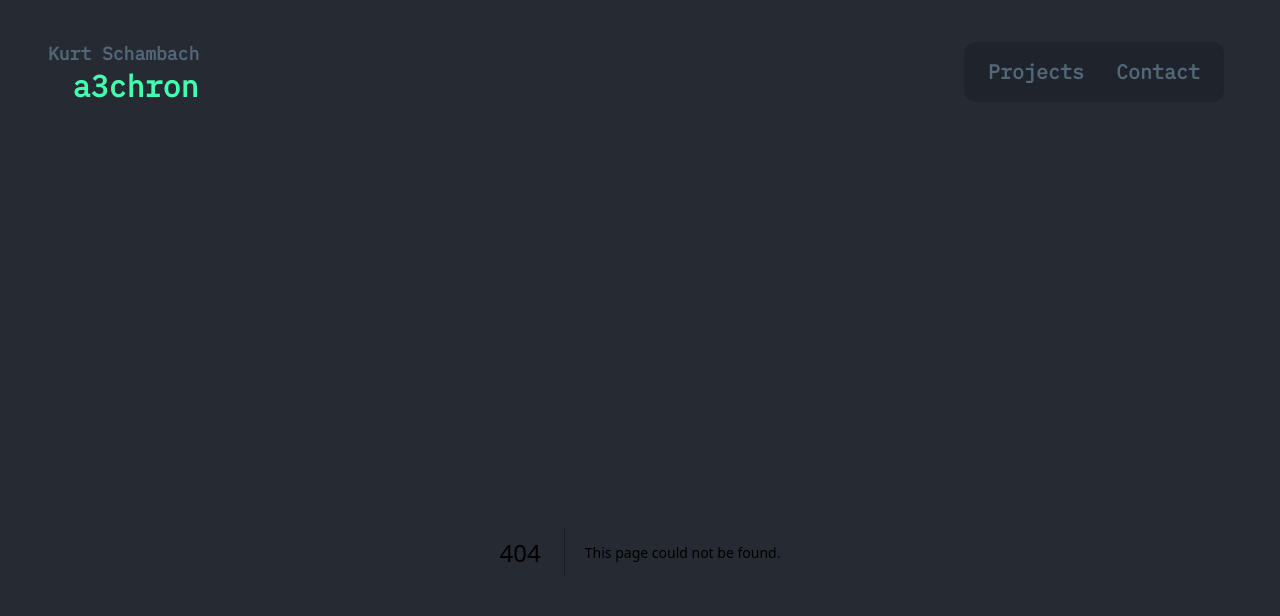
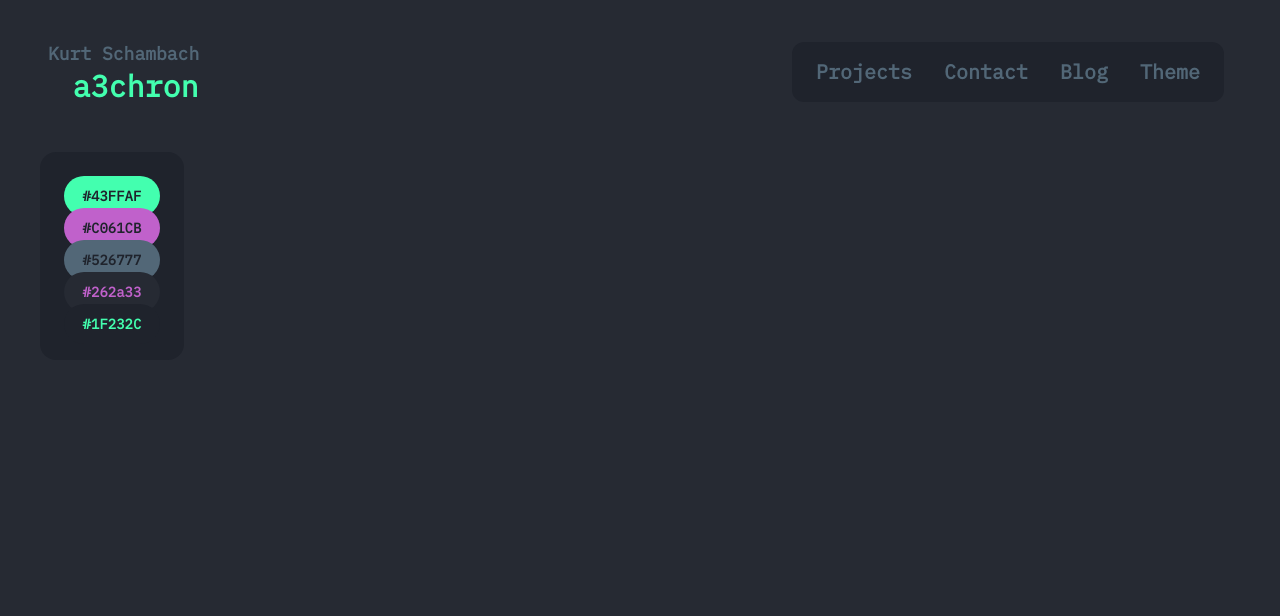
Before and after one commit to kurtschambach/portfolio, a Next.js app: page /theme in a window 1280 px wide. Before the commit this address had no page. Shown: the top 616 px of the page. Built offline with nearby package versions, Linux system fonts and the light colour scheme; what tailwindcss-debug-screens would draw is missing.

Commit message:
feat: added blog and theme

```diff
--- /dev/null
+++ b/app/blog/layout.tsx
@@ -0,0 +1,23 @@
+import Link from "next/link";
+
+export default function BlogLayout({
+	children,
+}: {
+	children: React.ReactNode;
+}) {
+	return (
+		<div className="flex flex-col w-full h-full overflow-hidden bg-bg p-4 sm:px-10 md:p-10">
+			<div className="w-full h-full overflow-y-scroll scrollbar-thin scrollbar-track-bg scrollbar-thumb-text pr-2">
+				<div className="bg-dark-bg rounded-3xl w-full h-fit">
+					<Link
+						href="/blog"
+						className="sticky w-full h-16 flex flex-col items-start justify-center bg-dark-bg text-text text-xl font-bold border-2 border-text cursor-pointer px-8 rounded-t-3xl"
+					>
+						Blog
+					</Link>
+					<div className="p-10">{children}</div>
+				</div>
+			</div>
+		</div>
+	);
+}
--- /dev/null
+++ b/app/blog/page.tsx
@@ -0,0 +1,9 @@
+//TODO mke blog post aut. generate with mdx
+
+export default function Blog() {
+	return (
+		<div className="flex flex-col items-center justify-center">
+			<h2 className="text-text text-3xl">Nothing there yet...</h2>
+		</div>
+	);
+}
--- a/app/components/navigation.tsx
+++ b/app/components/navigation.tsx
@@ -7,6 +7,8 @@ import { useState } from "react";
 const navigation = [
 	{ name: "Projects", href: "/projects" },
 	{ name: "Contact", href: "/contact" },
+	{ name: "Blog", href: "/blog" },
+	{ name: "Theme", href: "/theme" },
 ];
 
 const Navigation = () => {
--- a/app/layout.tsx
+++ b/app/layout.tsx
@@ -48,7 +48,7 @@ export default function RootLayout({
 				}`}
 			>
 				<Analytics />
-				<div className="flex flex-col w-screen h-screen overflow-hidden bg-bg p-4 sm:px-10 md:p-10 w-full 2xl:w-[96rem]">
+				<div className="flex flex-col w-full 2xl:w-[96rem] h-screen overflow-hidden bg-bg p-4 sm:px-10 md:p-10">
 					<div className="flex flex-row items-center justify-between mb-12 px-2">
 						<Link
 							href="/"
--- /dev/null
+++ b/app/theme/page.tsx
@@ -0,0 +1,23 @@
+export default function Theme() {
+	return (
+		<div className="bg-bg w-full h-fit flex flex-col items-start justify-center">
+			<div className="w-36 h-52 p-6 rounded-2xl bg-dark-bg flex flex-col items-center justify-start">
+				<span className="absolute flex flex-col items-center justify-center min-w-24 px-4 h-10 rounded-full bg-primary font-bold text-sm text-dark-bg">
+					#43FFAF
+				</span>
+				<span className="absolute flex flex-col items-center justify-center min-w-24 px-4 h-10 rounded-full translate-y-8 bg-violet font-bold text-sm text-dark-bg">
+					#C061CB
+				</span>
+				<span className="absolute flex flex-col items-center justify-center min-w-24 px-4 h-10 rounded-full translate-y-16 bg-text font-bold text-sm text-dark-bg">
+					#526777
+				</span>
+				<span className="absolute flex flex-col items-center justify-center min-w-24 px-4 h-10 rounded-full translate-y-24 bg-bg font-bold text-sm text-violet">
+					#262a33
+				</span>
+				<span className="absolute flex flex-col items-center justify-center min-w-24 px-4 h-10 rounded-full translate-y-32 bg-dark-bg font-bold text-sm text-primary">
+					#1F232C
+				</span>
+			</div>
+		</div>
+	);
+}
```
